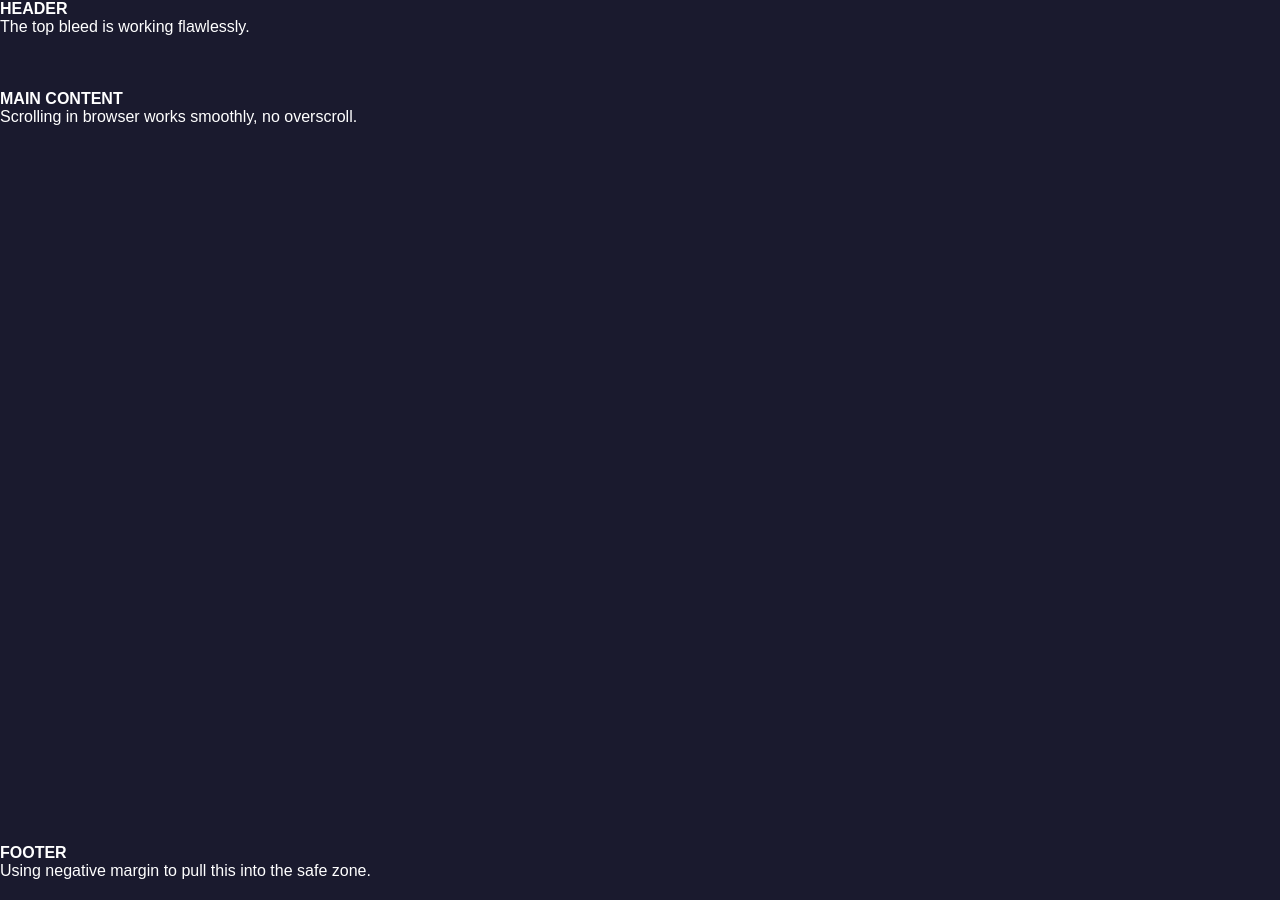
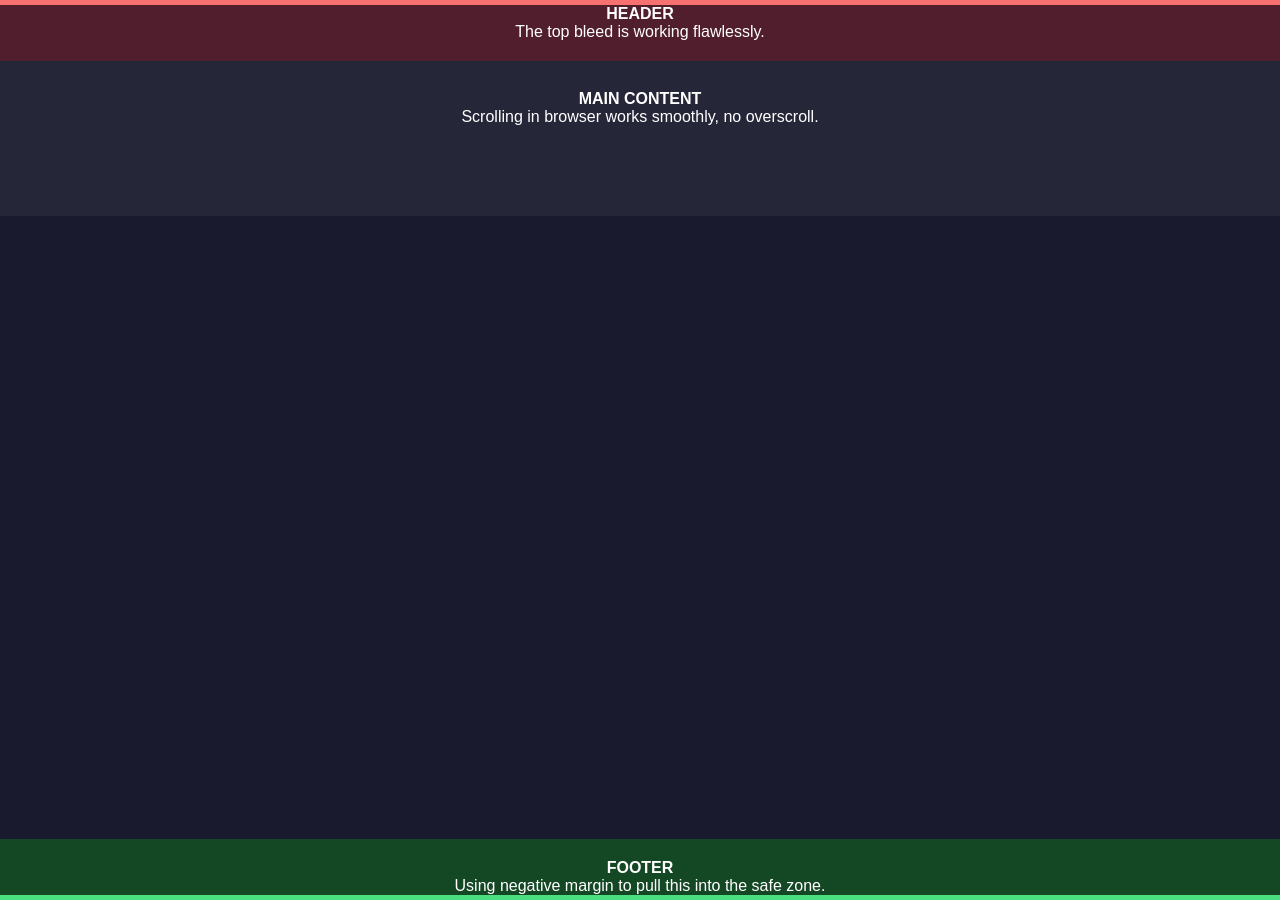
Before and after one commit to LA-S78/la-s78.github.io, a Jekyll site: the page built from index.md, in a window 1280 px wide. Built offline with Jekyll 4.4.1, drawn with Linux system fonts in a browser that asks for light colours.

Commit message:
iOS debugging

```diff
--- a/_layouts/debug.html
+++ b/_layouts/debug.html
@@ -22,45 +22,44 @@
             color: white;
         }
         header {
-    position: fixed;
-    top: 0;
-    left: 0;
-    width: 100%;
-    z-index: 50; /* Keeps it above the scrolling content */
-
-    /* Ensure it covers the safe area */
-    padding-top: env(safe-area-inset-top);
-
-    /* Assuming your header is 90px tall (adjust this to your actual height) */
-    height: calc(90px + env(safe-area-inset-top));
-}
+            position:fixed;
+            top:0;
+            left:0;
+            right:0;
+            background: rgba(255, 0, 0, 0.2);
+            border-top: 5px solid #f87171;
+            padding-top: env(safe-area-inset-top);
+            padding-bottom: 20px;
+            text-align: center;
+        }
 
         main {
-    /* Push the top of the content down exactly past the header */
-    padding-top: calc(90px + env(safe-area-inset-top)); /* Must match header height */
-
-    /* Push the bottom of the content up exactly past the footer */
-    /* Estimate your footer's total height (e.g., 70px content + 20px padding) */
-    padding-bottom: calc(90px + env(safe-area-inset-bottom));
-
-    /* Let the body handle the scrolling naturally */
-    width: 100%;
-    min-height: 100dvh;
-}
+            background: rgba(255, 255, 255, 0.05);
+            padding-top: calc(90px + env(safe-area-inset-top));
+            padding-bottom: calc(90px + env(safe-area-inset-bottom));
+            overflow-y: auto;
+            text-align: center;
+        }
 
         footer {
-    position: fixed;
-    bottom: 0;
-    left: 0;
-    width: 100%;
-    z-index: 50; /* Keeps it above the scrolling content */
+            position:fixed;
+            bottom:0;
+            left:0;
+            right:0;
+            background: rgba(0, 255, 0, 0.2);
+            border-bottom: 5px solid #4ade80;
+            text-align: center;
+            padding-top: 20px;
 
-    /* Your adaptive safe area logic */
-    padding-bottom: max(10px, calc(20px - env(safe-area-inset-bottom)));
+            /* ====================================================
+               THE NEGATIVE MARGIN HACK
+               ==================================================== */
+            /* 1. Pull the footer down into the body's gap */
+            /*margin-bottom: calc(-1 * env(safe-area-inset-bottom));*/
 
-    /* Assuming your footer content is about 70px tall */
-    /* We don't need a strict height here, the padding handles the spacing */
-}
+            /* 2. Add that exact height back as padding so content isn't crushed */
+            /*padding-bottom: calc(20px + env(safe-area-inset-bottom));*/
+        }
     </style>
 </head>
 <body>
```
